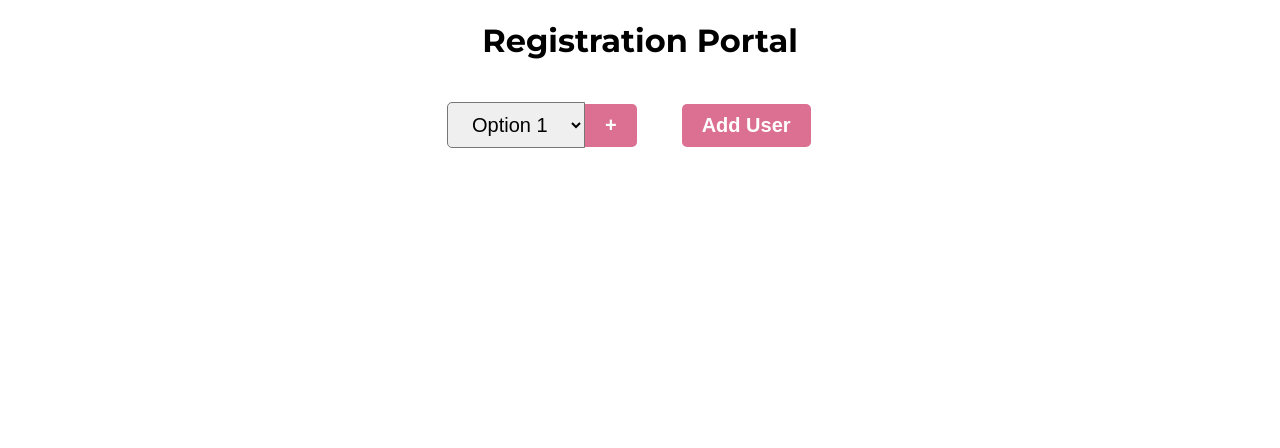
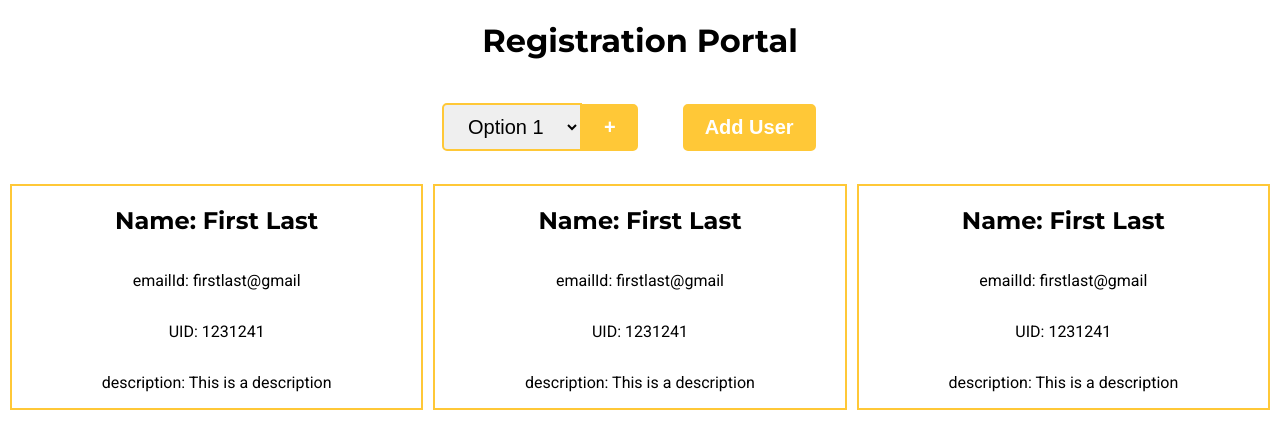
Before and after one commit to sarthakladhwe/registration-portal, a React (Create React App) app: page / in a window 1280 px wide. Shown: the top 448 px of the page. Built offline with nearby package versions, Linux system fonts and the light colour scheme.

Commit message:
Configuring redux with useSelector hook

```diff
--- a/src/App.js
+++ b/src/App.js
@@ -1,9 +1,11 @@
 import Header from "./components/Header";
+import Users from "./components/Users";
 
 function App() {
   return (
     <div>
       <Header />
+      <Users />
     </div>
   );
 }
--- a/src/components/User.js
+++ b/src/components/User.js
@@ -2,7 +2,12 @@ import React from 'react'
 
 function User() {
   return (
-    <div>User</div>
+    <div className='user'>
+      <h2>Name: First Last</h2>
+      <p>emailId: firstlast@gmail</p>
+      <p>UID: 1231241</p>
+      <p>description: This is a description</p>
+    </div>
   )
 }
 
--- a/src/components/Users.js
+++ b/src/components/Users.js
@@ -1,8 +1,17 @@
 import React from 'react'
+import { useSelector } from 'react-redux'
+import User from './User'
 
 function Users() {
+
+  const userList = useSelector((state) => state.users.value )
+
+  const allUsers = userList.map(user => <User />)
+
   return (
-    <div>users</div>
+    <div className='users'>
+      {allUsers}
+    </div>
   )
 }
 
--- /dev/null
+++ b/src/data/InitialData.js
@@ -0,0 +1,20 @@
+export const itemsData = [
+    {
+        id: 1,
+        name: 'First Last',
+        emailId: 'firstlast@gmail.com',
+        UID: '12412412'
+    },
+    {
+        id: 2,
+        name: 'Second Last',
+        emailId: 'secondlast@gmail.com',
+        UID: '542623'
+    },
+    {
+        id: 3,
+        name: 'Third Last',
+        emailId: 'thirdlast@gmail.com',
+        UID: '12412'
+    }
+]
--- a/src/features/Users.js
+++ b/src/features/Items.js
@@ -1,11 +1,15 @@
 import { createSlice } from "@reduxjs/toolkit";
+
+import { itemsData } from '../data/InitialData'
 
 export const userSlice = createSlice({
     name: "users",
-    initialState: {value: []},
+    initialState: {value: itemsData},
     reducers: {
         addUser: (state, action) => {
-            // Write code for adding a
+
         }
     }
 })
+
+export default userSlice.reducer;
--- a/src/index.css
+++ b/src/index.css
@@ -27,12 +27,13 @@ header {
 .btn {
   margin: 1.125em;
   padding: 0.5em 1em;
-  border: none;
+  border: 2px solid #FFC837;
   border-radius: 5px;
-  background-color: palevioletred;
+  background-color: #FFC837;
   font-size: 1.25rem;
   font-weight: 700;
   color: #fff;
+  cursor: pointer;
 }
 
 .btn-cat {
@@ -42,7 +43,22 @@ header {
 }
 
 select {
+  border: 2px solid #FFC837;
   padding: 0.5em 1em;
   font-size: 1.25rem;
   border-radius: 5px 0 0 5px;
 }
+
+.users {
+  margin: 10px;
+  display: grid;
+  grid-template-columns: repeat(auto-fill, minmax(375px, 1fr));
+  gap: 10px;
+}
+
+.user {
+  display: flex;
+  flex-direction: column;
+  align-items: center;
+  border: 2px solid #FFC837;
+}
--- a/src/index.js
+++ b/src/index.js
@@ -6,10 +6,11 @@ import reportWebVitals from './reportWebVitals';
 
 import { configureStore } from '@reduxjs/toolkit'
 import { Provider } from 'react-redux';
+import usersReducer from './features/Items'
 
 const store = configureStore({
   reducer: {
-
+    users: usersReducer
   }
 })
 
```
Also changed, not shown: src/components/NewUser.js (added, +17 -0 lines), src/data/FakeData.js (deleted).
